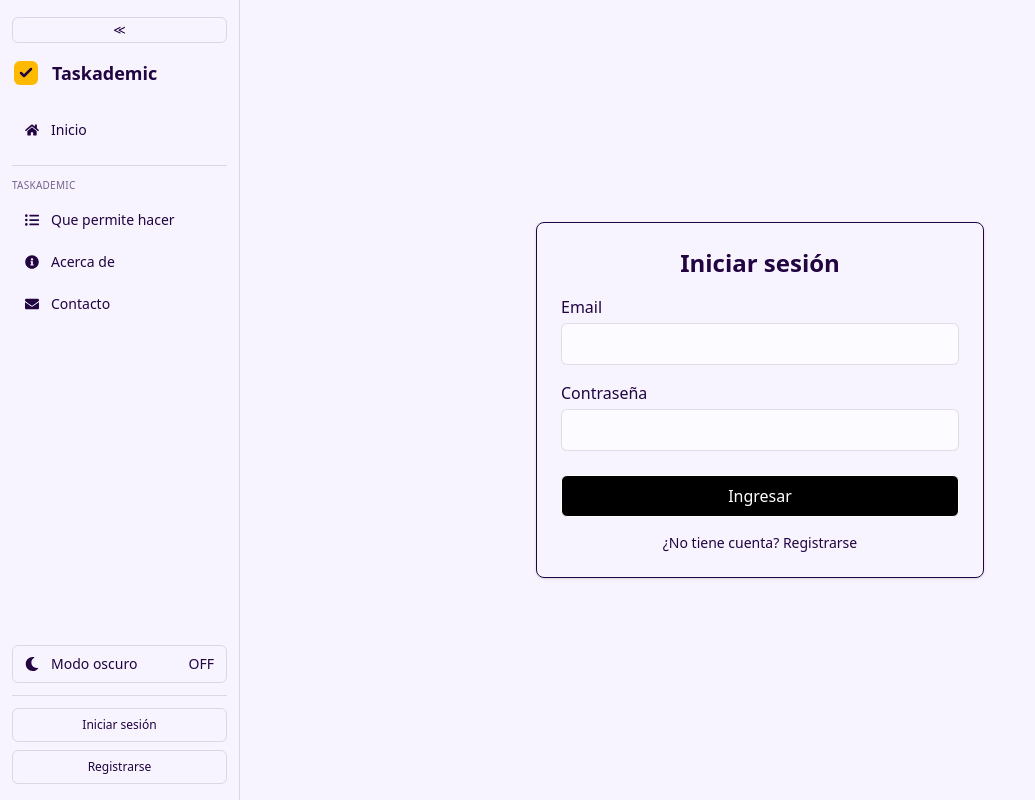
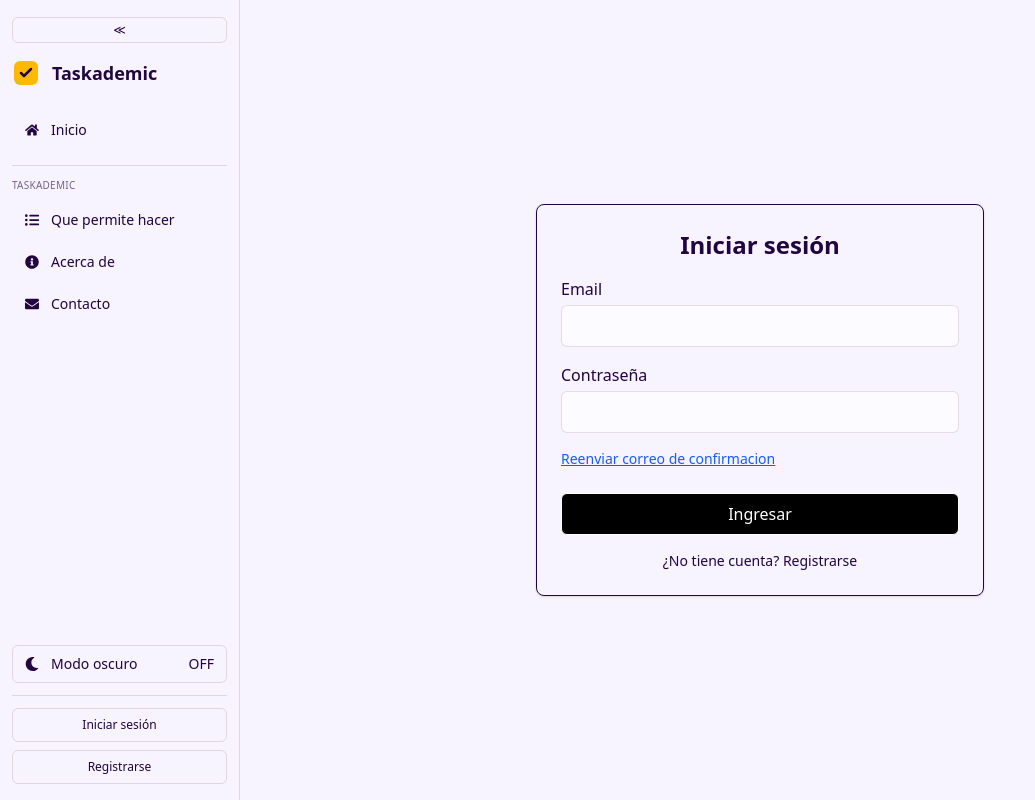
Before and after one commit to Rodstream/taskademic, a Next.js app: page /login in a window 1280 px wide. Shown: the whole page, without its empty margins (0-1035 px from the left). Built offline with nearby package versions, Linux system fonts and the light colour scheme; no server answers.

Commit message:
supabase-verification-mail

```diff
--- a/src/app/login/page.tsx
+++ b/src/app/login/page.tsx
@@ -14,15 +14,20 @@ export default function LoginPage() {
   const [password, setPassword] = useState('');
 
   const [loading, setLoading] = useState(false);
+  const [resendLoading, setResendLoading] = useState(false);
   const [error, setError] = useState<string | null>(null);
+  const [info, setInfo] = useState<string | null>(null);
 
   // Rate limiting
   const attemptsRef = useRef(0);
   const lockoutUntilRef = useRef<number>(0);
+  const emailRedirectTo =
+    typeof window !== 'undefined' ? `${window.location.origin}/login` : undefined;
 
   const handleSubmit = async (e: FormEvent) => {
     e.preventDefault();
     setError(null);
+    setInfo(null);
 
     // Verificar lockout
     if (Date.now() < lockoutUntilRef.current) {
@@ -41,6 +46,11 @@ export default function LoginPage() {
     setLoading(false);
 
     if (error) {
+      if (error.message.toLowerCase().includes('email not confirmed')) {
+        setError('El email no esta confirmado. Puede reenviar el correo de confirmacion.');
+        return;
+      }
+
       attemptsRef.current += 1;
       if (attemptsRef.current >= MAX_ATTEMPTS) {
         lockoutUntilRef.current = Date.now() + LOCKOUT_MS;
@@ -58,6 +68,35 @@ export default function LoginPage() {
     if (data.session) {
       router.push('/');
     }
+  };
+
+  const handleResendConfirmation = async () => {
+    setError(null);
+    setInfo(null);
+
+    if (!email) {
+      setError('Ingrese su email para reenviar la confirmacion.');
+      return;
+    }
+
+    setResendLoading(true);
+
+    const { error } = await supabaseClient.auth.resend({
+      type: 'signup',
+      email,
+      options: {
+        emailRedirectTo,
+      },
+    });
+
+    setResendLoading(false);
+
+    if (error) {
+      setError(error.message);
+      return;
+    }
+
+    setInfo('Correo de confirmacion reenviado. Revise su bandeja y spam.');
   };
 
   return (
@@ -94,6 +133,21 @@ export default function LoginPage() {
             </p>
           )}
 
+          {info && (
+            <p className="text-green-700 text-sm">
+              {info}
+            </p>
+          )}
+
+          <button
+            type="button"
+            className="text-sm underline text-blue-600 text-left disabled:opacity-60"
+            disabled={resendLoading || loading}
+            onClick={handleResendConfirmation}
+          >
+            {resendLoading ? 'Reenviando...' : 'Reenviar correo de confirmacion'}
+          </button>
+
           <button
             type="submit"
             className="mt-2 px-4 py-2 rounded-md border bg-black text-white disabled:opacity-60"
--- a/src/app/register/page.tsx
+++ b/src/app/register/page.tsx
@@ -16,6 +16,7 @@ export default function RegisterPage() {
   const [confirmPassword, setConfirmPassword] = useState('');
 
   const [loading, setLoading] = useState(false);
+  const [resendLoading, setResendLoading] = useState(false);
   const [error, setError] = useState<string | null>(null);
   const [info, setInfo] = useState<string | null>(null);
 
@@ -26,6 +27,8 @@ export default function RegisterPage() {
   // Calcular fortaleza de contraseña
   const passwordStrength = getPasswordStrength(password);
   const passwordValidation = validatePassword(password);
+  const emailRedirectTo =
+    typeof window !== 'undefined' ? `${window.location.origin}/login` : undefined;
 
   const handleSubmit = async (e: FormEvent) => {
     e.preventDefault();
@@ -55,6 +58,9 @@ export default function RegisterPage() {
     const { data, error } = await supabaseClient.auth.signUp({
       email,
       password,
+      options: {
+        emailRedirectTo,
+      },
     });
 
     setLoading(false);
@@ -84,6 +90,35 @@ export default function RegisterPage() {
     if (data.session) {
       router.push('/');
     }
+  };
+
+  const handleResendConfirmation = async () => {
+    setError(null);
+    setInfo(null);
+
+    if (!email) {
+      setError('Ingrese su email para reenviar la confirmacion.');
+      return;
+    }
+
+    setResendLoading(true);
+
+    const { error } = await supabaseClient.auth.resend({
+      type: 'signup',
+      email,
+      options: {
+        emailRedirectTo,
+      },
+    });
+
+    setResendLoading(false);
+
+    if (error) {
+      setError(error.message);
+      return;
+    }
+
+    setInfo('Correo de confirmacion reenviado. Revise su bandeja y spam.');
   };
 
   return (
@@ -176,6 +211,15 @@ export default function RegisterPage() {
           )}
 
           <button
+            type="button"
+            className="text-sm underline text-blue-600 disabled:opacity-60"
+            disabled={resendLoading || loading}
+            onClick={handleResendConfirmation}
+          >
+            {resendLoading ? 'Reenviando...' : 'Reenviar correo de confirmacion'}
+          </button>
+
+          <button
             type="submit"
             className="mt-2 px-4 py-2 rounded-md border bg-black text-white disabled:opacity-60"
             disabled={loading}
```
